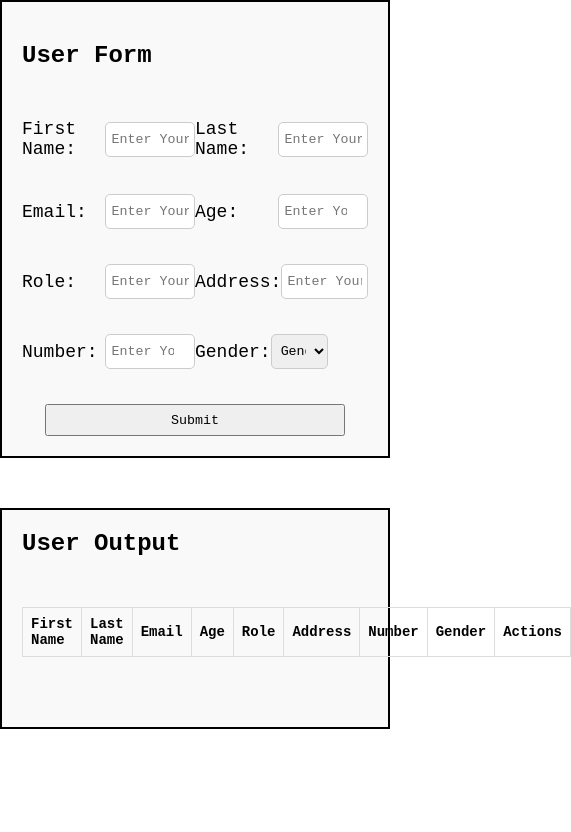
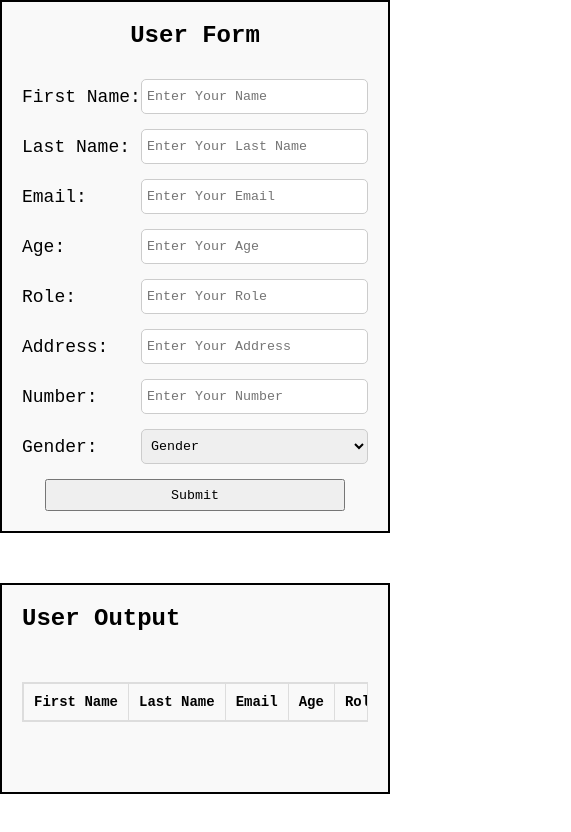
Before and after one commit to komaldhillon08/form-project, a plain HTML site: page index.html in a window 390 px wide. Shown: the whole page, 571 px wide, since content can reach past the window. Drawn offline with Linux system fonts and the light colour scheme.

Commit message:
add code and set code

```diff
--- a/css/style.css
+++ b/css/style.css
@@ -1,4 +1,3 @@
-
 * {
   margin: 0px;
   padding: 0px;
@@ -42,7 +41,8 @@
 
 
 
-.row input,select {
+.row input,
+select {
   width: 100%;
   max-width: 400px;
   height: 35px;
@@ -52,25 +52,26 @@
   border-radius: 5px;
   display: flex;
 }
-#gender{
-    margin-right: 40px;
-}
 label {
   max-width: 119px;
   width: 100%;
 }
-.main-btn button{
+
+.main-btn button {
   max-width: 300px;
   width: 100%;
   height: 32px;
   cursor: pointer;
 }
-.main-btn{
+
+.main-btn {
   text-align: center;
 }
-.table-div{
+
+.table-div {
   margin: 50px 0px;
 }
+
 table {
   width: 100%;
   border-collapse: collapse;
@@ -98,10 +99,14 @@
 }
 
 /* Table border styling */
-  table, th, td {
+table,
+th,
+td {
   border: 1px solid #ddd;
 }
-  .edit , .delete{
+
+.edit,
+.delete {
   /* background-color: #fb2020 ; */
   padding: 5px 20px;
   border: none;
@@ -112,27 +117,44 @@
   font-size: 15px;
   letter-spacing: 2px;
 }
-  .delete,.edit{
+
+.delete,
+.edit {
   /* background-color: #4CAF50; */
   width: 60px;
 }
-  #result{
+
+#result {
   color: red;
   display: none;
 
 }
 
-  /* Responsive table */
-  @media (max-width: 600px) {
+
+@media(max-width: 1099px) {
   table {
+    width: 100%;
+    display: block;
+    overflow-x: auto;
+    white-space: nowrap;
+  }
+  /* Add a more responsive font size */
+  th, td {
     font-size: 14px;
   }
+}
 
-    th, td {
-      padding: 8px;
+@media(max-width:1024px) {
+  .col {
+    display: inline;
+  }
+
+  .row {
+    justify-content: center;
   }
 }
-/* .row input:focus {
+
+
     outline: none;
     border-color: #007BFF;
     box-shadow: 0 0 5px rgba(0, 123, 255, 0.5);
--- a/js/scri.js
+++ b/js/scri.js
@@ -24,7 +24,6 @@
 
 function deleteLTable(id) {
     allEle = allEle.filter(table => table.id !== id)
-    console.log("check");
     randerTable(allEle)
 }
 
@@ -58,9 +57,6 @@
         updateTable.number = numberEle.value;
         updateTable.gender = genderEle.value;
     }
-    /* if (updateTable.email === emailEle) {
-        console.log("same email");
-    } */
 
     randerTable(allEle)
     clearForm();
```
Lines whose indentation alone changed are shown as unchanged.
